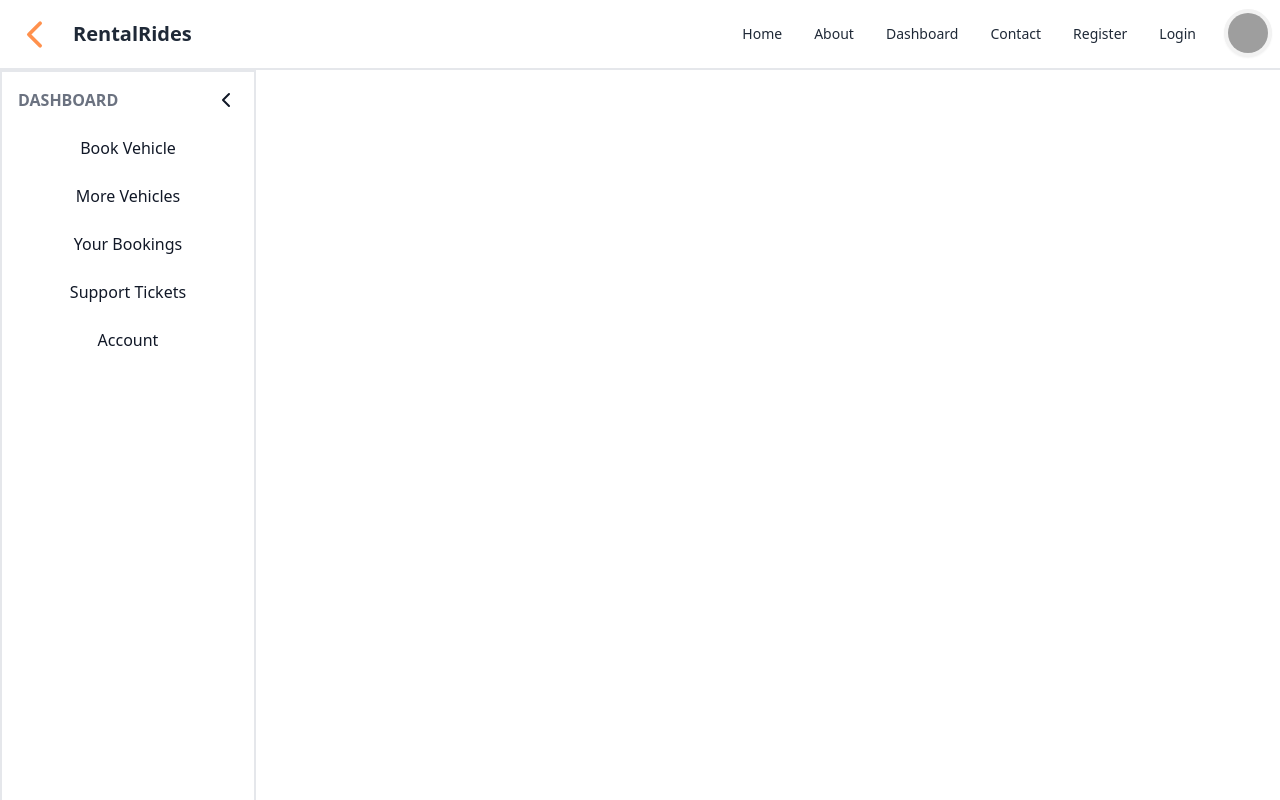
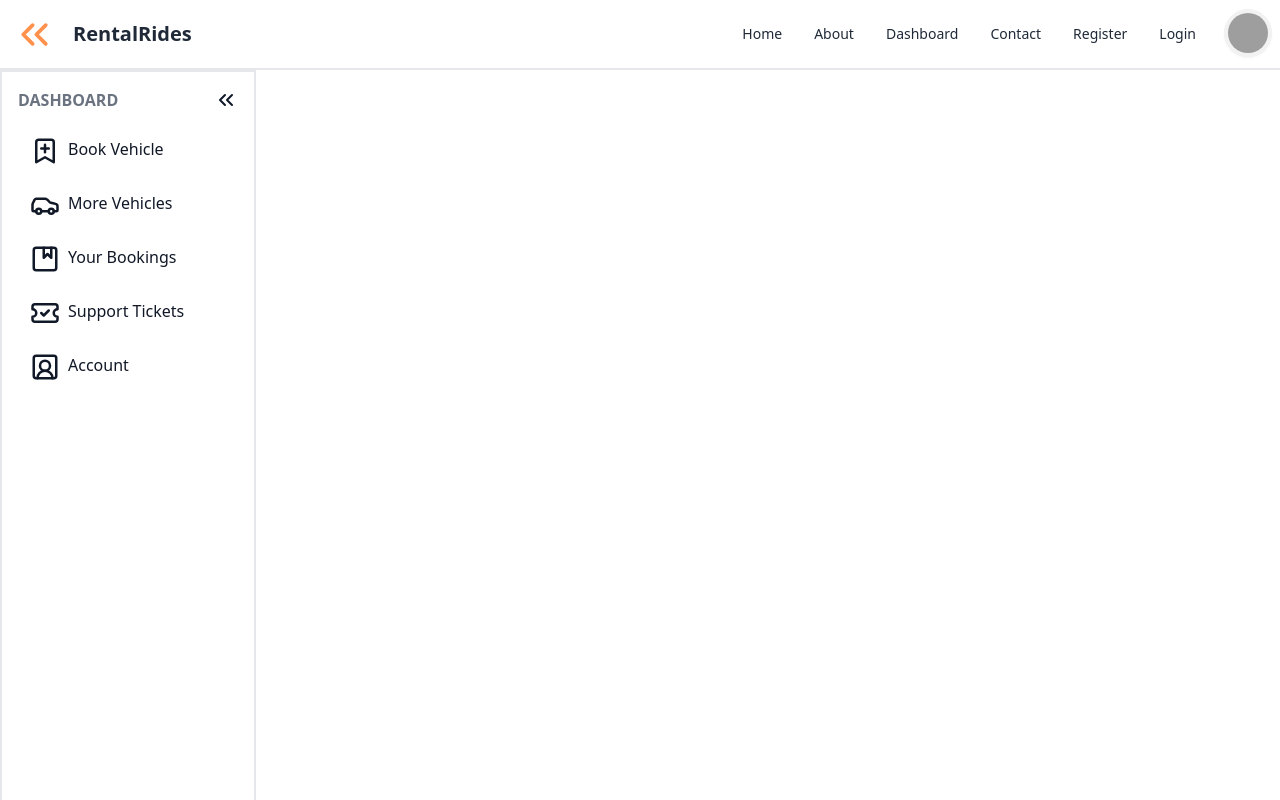
Before and after one commit to kemboi590/Rental-Rides-Client, a React (Vite) app: page /dashboard in a window 1280 px wide. Built offline with nearby package versions, Linux system fonts and the light colour scheme; grey boxes are pictures that could not be loaded.

Commit message:
added icons to dashboard

```diff
--- a/src/components/drawer/drawerData.ts
+++ b/src/components/drawer/drawerData.ts
@@ -1,29 +1,36 @@
 // This are side bar menu items
+import { BookmarkPlus, Car, Album, TicketCheck, SquareUserRound } from 'lucide-react';
 
 type DrawerData = {
     id: number;
     name: string;
+    icon?: undefined | any;
 }
 
 export const drawerData: DrawerData[] = [
     {
         id: 1,
-        name: 'Book Vehicle'
+        name: 'Book Vehicle',
+        icon: BookmarkPlus
     },
     {
         id: 2,
-        name: 'More Vehicles'
+        name: 'More Vehicles',
+        icon: Car
     },
     {
         id: 3,
-        name: 'Your Bookings'
+        name: 'Your Bookings',
+        icon: Album
     },
     {
         id: 4,
-        name: 'Support Tickets'
+        name: 'Support Tickets',
+        icon: TicketCheck
     },
     {
         id: 5,
-        name: 'Account'
+        name: 'Account',
+        icon: SquareUserRound
     }
 ]
--- a/src/pages/dashboard/Drawer.tsx
+++ b/src/pages/dashboard/Drawer.tsx
@@ -1,5 +1,5 @@
 import React, { useState } from 'react';
-import { ChevronRight, ChevronLeft } from 'lucide-react';
+import { ChevronsRight , ChevronsLeft  } from 'lucide-react';
 import { drawerData } from '../../components/drawer/drawerData';
 
 
@@ -20,7 +20,7 @@ const Drawer: React.FC = () => {
         type="button"
         onClick={toggleDrawer}
       >
-        {isOpen ? <ChevronLeft className=" dark:text-white text-webcolor" size={45} /> : <ChevronRight className= " text-webcolor" size={45}/>}
+        {isOpen ? <ChevronsLeft  className=" dark:text-white text-webcolor" size={45} /> : <ChevronsRight  className= " text-webcolor" size={45}/>}
       </button>
 
       {/* Drawer */}
@@ -43,7 +43,7 @@ const Drawer: React.FC = () => {
             type="button"
             onClick={toggleDrawer}
           >
-            <ChevronLeft />
+            <ChevronsLeft />
           </button>
         </div>
         <div className="py-4 overflow-y-auto">
@@ -51,7 +51,8 @@ const Drawer: React.FC = () => {
 
             {drawerData.map((item) => (
               <li key={item.id}>
-                <a href="#" className="text-gray-900 dark:text-white hover:bg-blue-200 dark:hover:bg-blue-700 block px-3 py-2 rounded-md">
+                <a href="#" className="text-gray-900 dark:text-white hover:bg-blue-200 block px-3 py-2 rounded-md text-justify">
+                  {item.icon && <item.icon className="inline-block mr-2" size={30} />}
                   {item.name}
                 </a>
               </li>
```
